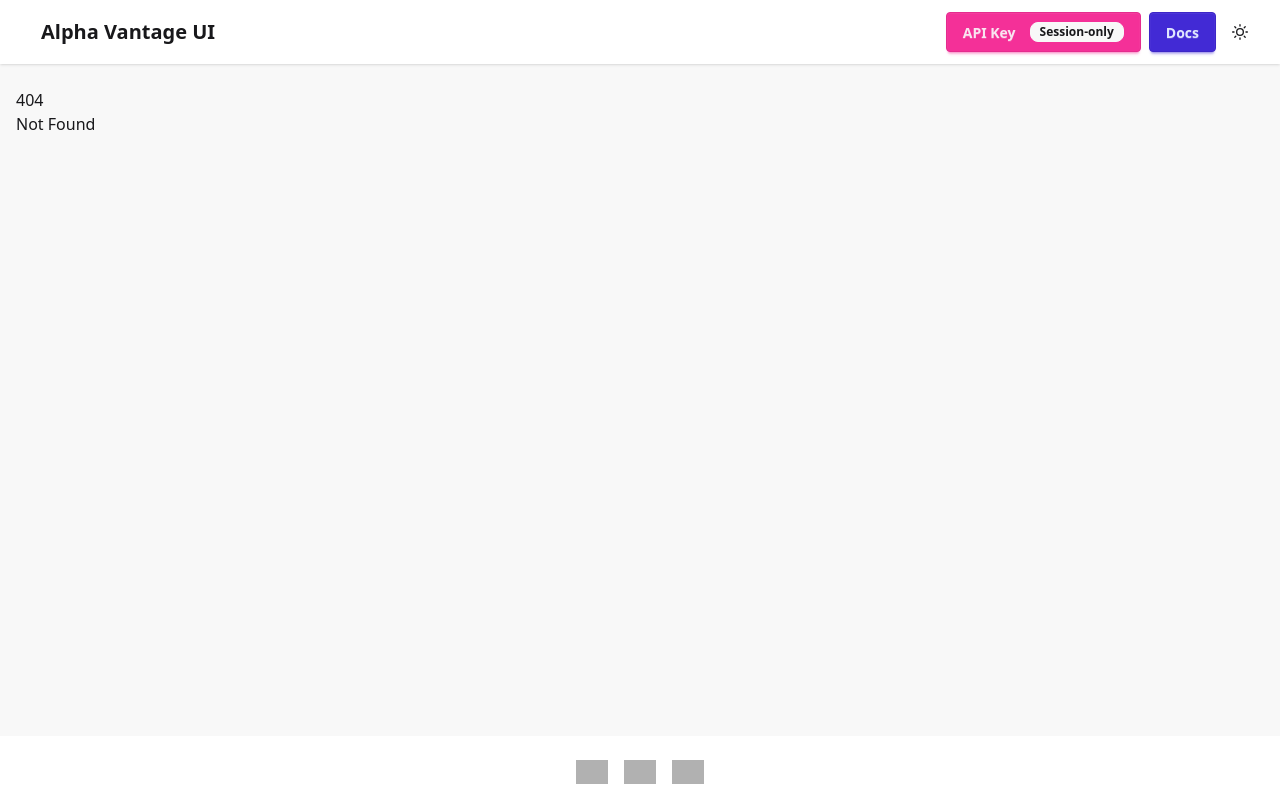
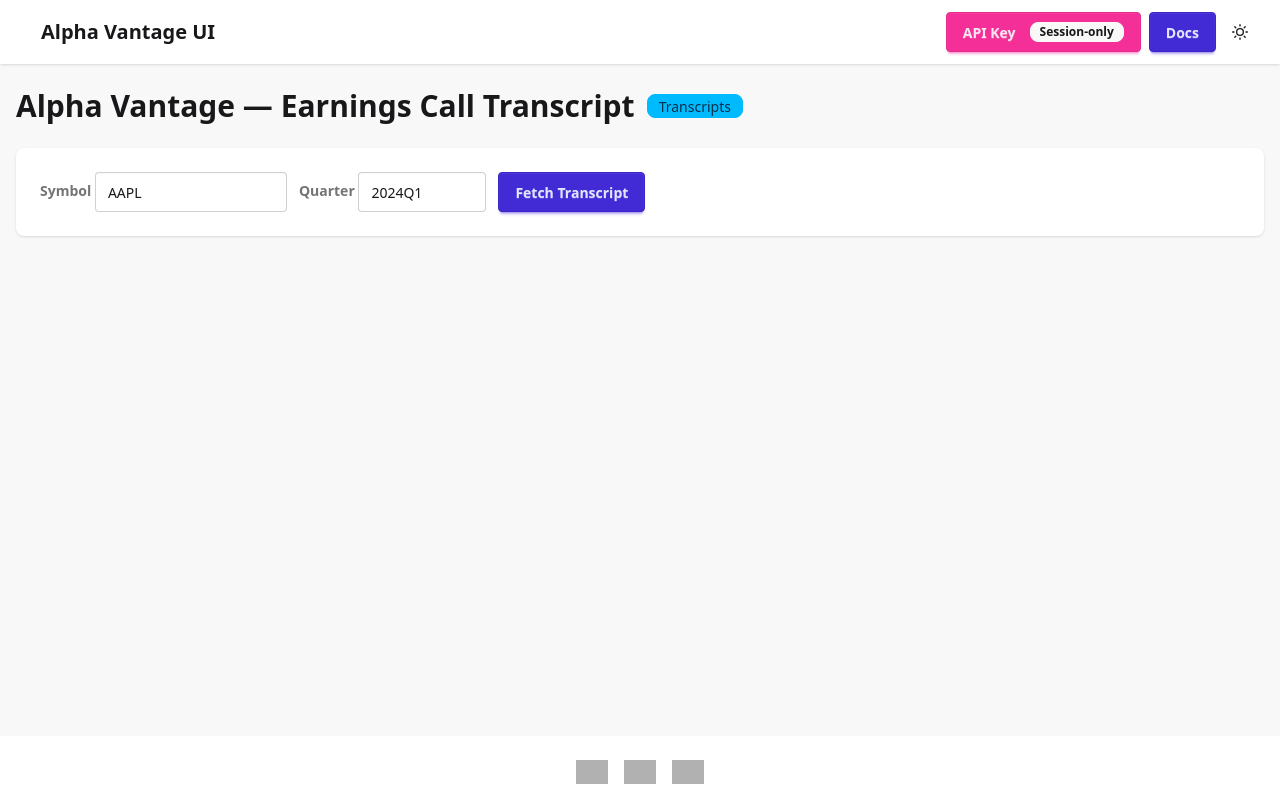
Before and after one commit to rafritts/alpha_vantage_ui, a SvelteKit app: page /earnings-call-transcript in a window 1280 px wide. Before the commit this address had no page. Built offline with nearby package versions, Linux system fonts and the light colour scheme; grey boxes are pictures that could not be loaded.

Commit message:
feat: add earnings call transcript page and API integration

```diff
--- a/src/lib/client/alphaVantage.ts
+++ b/src/lib/client/alphaVantage.ts
@@ -5,6 +5,7 @@
   | 'BALANCE_SHEET'
   | 'CASH_FLOW'
   | 'NEWS_SENTIMENT'
+  | 'EARNINGS_CALL_TRANSCRIPT'
   | string;
 
 export type QueryParams = Record<string, string | number | boolean | undefined | null>;
--- a/src/routes/+page.svelte
+++ b/src/routes/+page.svelte
@@ -49,5 +49,10 @@
       description="See analyst EPS estimates (annual and quarterly) with simple visualizations."
       href="/earnings-estimates"
     />
+    <Card
+      title="Earnings Call Transcript"
+      description="Access earnings call transcripts with speaker information and sentiment analysis."
+      href="/earnings-call-transcript"
+    />
   </div>
 </div>
--- /dev/null
+++ b/src/routes/earnings-call-transcript/+page.svelte
@@ -0,0 +1,199 @@
+<script lang="ts">
+  import { symbolStore } from '$lib/stores/symbol';
+  import { callAlphaVantageBrowser } from '$lib/client/alphaVantage';
+
+  let loading = false;
+  let error: string | null = null;
+  let data: any = null;
+  let quarter = '2024Q1';
+
+  interface TranscriptEntry {
+    speaker: string;
+    title: string;
+    content: string;
+    sentiment: string;
+  }
+
+  interface EarningsCallData {
+    symbol: string;
+    quarter: string;
+    transcript: TranscriptEntry[];
+  }
+
+  async function fetchTranscript() {
+    error = null;
+    data = null;
+    const s = $symbolStore.trim().toUpperCase();
+    if (!s) {
+      error = 'Please enter a symbol';
+      return;
+    }
+    if (!quarter.trim()) {
+      error = 'Please enter a quarter (e.g., 2024Q1)';
+      return;
+    }
+    loading = true;
+    try {
+      const result = await callAlphaVantageBrowser('EARNINGS_CALL_TRANSCRIPT', {
+        symbol: s,
+        quarter: quarter.trim()
+      });
+      if (!result.ok) {
+        error = result.upstreamNote || result.error || 'Request failed';
+        const payload = (result.data ?? {}) as Record<string, any>;
+        if (payload && (payload.Note || payload.Information || payload['Error Message'])) {
+          error = payload.Note || payload.Information || payload['Error Message'];
+        }
+      } else {
+        data = (result.data ?? null) as EarningsCallData | null;
+      }
+    } catch (e) {
+      error = e instanceof Error ? e.message : String(e);
+    } finally {
+      loading = false;
+    }
+  }
+
+  function onSubmit(e: Event) {
+    e.preventDefault();
+    fetchTranscript();
+  }
+
+  function formatSentiment(sentiment: string): string {
+    const num = parseFloat(sentiment);
+    if (isNaN(num)) return sentiment;
+    return (num * 100).toFixed(1) + '%';
+  }
+
+  function getSentimentColor(sentiment: string): string {
+    const num = parseFloat(sentiment);
+    if (isNaN(num)) return 'text-base-content';
+    if (num >= 0.6) return 'text-success';
+    if (num >= 0.4) return 'text-warning';
+    return 'text-error';
+  }
+
+  function truncateContent(content: string, maxLength = 200): string {
+    if (content.length <= maxLength) return content;
+    return content.substring(0, maxLength) + '...';
+  }
+
+  $: transcriptEntries = data?.transcript || [];
+  $: speakers = Array.from(new Set(transcriptEntries.map((entry: TranscriptEntry) => entry.speaker)));
+</script>
+
+<section class="space-y-6">
+  <div class="flex items-center gap-3">
+    <h1 class="text-3xl font-bold">Alpha Vantage — Earnings Call Transcript</h1>
+    <div class="badge badge-info">Transcripts</div>
+  </div>
+
+  <div class="card bg-base-100 shadow">
+    <div class="card-body">
+      <form class="flex flex-wrap items-end gap-3" on:submit={onSubmit}>
+        <label class="form-control w-full sm:w-auto">
+          <div class="label">
+            <span class="label-text font-semibold">Symbol</span>
+          </div>
+          <input
+            id="symbol"
+            name="symbol"
+            class="input input-bordered w-48"
+            bind:value={$symbolStore}
+            placeholder="e.g. IBM"
+            autocomplete="off"
+          />
+        </label>
+        <label class="form-control w-full sm:w-auto">
+          <div class="label">
+            <span class="label-text font-semibold">Quarter</span>
+          </div>
+          <input
+            id="quarter"
+            name="quarter"
+            class="input input-bordered w-32"
+            bind:value={quarter}
+            placeholder="e.g. 2024Q1"
+            autocomplete="off"
+          />
+        </label>
+        <button type="submit" class="btn btn-primary" disabled={loading}>
+          {#if loading}
+            <span class="loading loading-spinner loading-sm"></span>
+            Loading
+          {:else}
+            Fetch Transcript
+          {/if}
+        </button>
+      </form>
+
+      {#if error}
+        <div class="alert alert-error whitespace-pre-wrap mt-3">
+          <svg xmlns="http://www.w3.org/2000/svg" class="stroke-current shrink-0 h-6 w-6" fill="none" viewBox="0 0 24 24"><path stroke-linecap="round" stroke-linejoin="round" stroke-width="2" d="M10 14l2-2m0 0l2-2m-2 2l-2-2m2 2l2 2M21 12a9 9 0 11-18 0 9 9 0 0118 0z"/></svg>
+          <span>{error}</span>
+        </div>
+      {/if}
+    </div>
+  </div>
+
+  {#if loading && !data}
+    <div class="flex items-center gap-2 text-base-content/70">
+      <span class="loading loading-dots loading-md"></span>
+      Fetching earnings call transcript from Alpha Vantage…
+    </div>
+  {/if}
+
+  {#if data}
+    <div class="card bg-base-100 shadow">
+      <div class="card-body">
+        <div class="flex flex-wrap items-center justify-between gap-4 mb-4">
+          <h2 class="card-title">
+            {data.symbol} - {data.quarter} Earnings Call Transcript
+          </h2>
+          <div class="stats shadow-sm">
+            <div class="stat">
+              <div class="stat-title">Total Speakers</div>
+              <div class="stat-value text-lg">{speakers.length}</div>
+            </div>
+            <div class="stat">
+              <div class="stat-title">Entries</div>
+              <div class="stat-value text-lg">{transcriptEntries.length}</div>
+            </div>
+          </div>
+        </div>
+
+        {#if transcriptEntries.length === 0}
+          <div class="alert alert-warning">
+            <svg xmlns="http://www.w3.org/2000/svg" class="stroke-current shrink-0 h-6 w-6" fill="none" viewBox="0 0 24 24"><path stroke-linecap="round" stroke-linejoin="round" stroke-width="2" d="M12 9v2m0 4h.01m-6.938 4h13.856c1.54 0 2.502-1.667 1.732-2.5L13.732 4c-.77-.833-1.732-.833-2.5 0L3.732 16.5c-.77.833.192 2.5 1.732 2.5z"/></svg>
+            <span>No transcript data available for this symbol and quarter.</span>
+          </div>
+        {:else}
+          <div class="space-y-4">
+            {#each transcriptEntries as entry, i}
+              <div class="card bg-base-200 border-l-4 border-primary">
+                <div class="card-body p-4">
+                  <div class="flex flex-wrap items-center justify-between gap-2 mb-2">
+                    <div class="font-semibold text-lg">
+                      {entry.speaker}
+                      {#if entry.title}
+                        <span class="text-sm font-normal text-base-content/70">— {entry.title}</span>
+                      {/if}
+                    </div>
+                    {#if entry.sentiment}
+                      <div class="badge badge-outline {getSentimentColor(entry.sentiment)}">
+                        Sentiment: {formatSentiment(entry.sentiment)}
+                      </div>
+                    {/if}
+                  </div>
+                  <div class="text-sm leading-relaxed whitespace-pre-wrap">
+                    {entry.content}
+                  </div>
+                </div>
+              </div>
+            {/each}
+          </div>
+        {/if}
+      </div>
+    </div>
+  {/if}
+</section>
```
Also changed, not shown: 2 other files (tests, documents, lock files or other folders).
